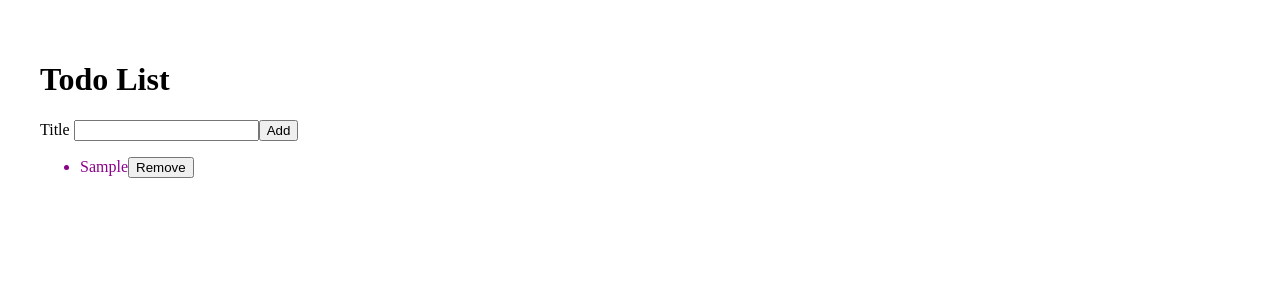
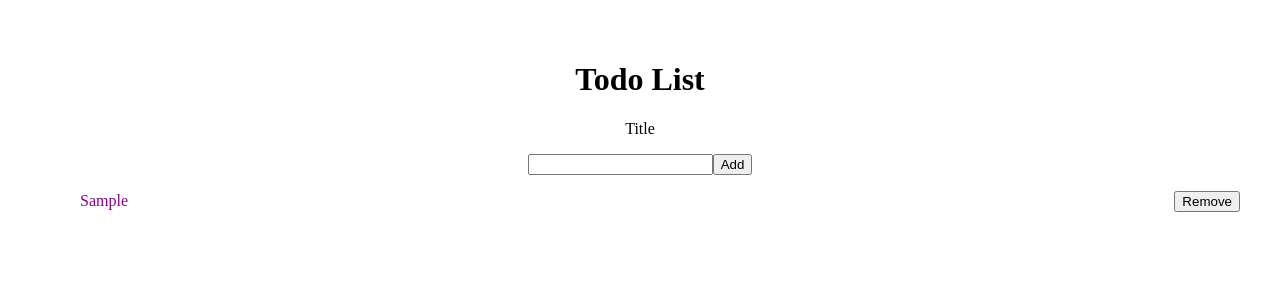
Before and after one commit to liuba83/react-todo, a React (Vite) app: page / in a window 1280 px wide. Both pictures are taken after typing "Sample" into the empty fields and a click on the button "Add". Shown: the top 300 px of the page. Built offline with nearby package versions, Linux system fonts and the light colour scheme; no server answers; the HTML template or start-up script is replaced by a standard one.

Commit message:
adjusting buttons

```diff
--- a/src/AddTodoForm.jsx
+++ b/src/AddTodoForm.jsx
@@ -24,15 +24,16 @@ function AddTodoForm({ onAddTodo }) {
   }
 
   return (
+    <>
+      <p className="">Title</p>
       <form onSubmit={handleAddTodo}>
         <InputWithLabel
           todoTitle={todoTitle}
           handleTitleChange={handleTitleChange}
-      >
-        Title
-      </InputWithLabel>
+        />
         <button type="submit">Add</button>
       </form>
+    </>
   );
 }
 
--- a/src/App.css
+++ b/src/App.css
@@ -2,5 +2,5 @@
   max-width: 1280px;
   margin: 0 auto;
   padding: 2rem;
-  text-align: left;
+  text-align: center;
 }
--- a/src/TodoListItem.module.css
+++ b/src/TodoListItem.module.css
@@ -1,3 +1,6 @@
 .listItem {
+    display: flex;
+    justify-content: space-between;
+    align-items: center;
     color:darkmagenta;
 }
--- a/src/index.module.css
+++ b/src/index.module.css
@@ -13,15 +13,6 @@
   -moz-osx-font-smoothing: grayscale;
 }
 
-a {
-  font-weight: 500;
-  color: #646cff;
-  text-decoration: inherit;
-}
-a:hover {
-  color: #535bf2;
-}
-
 body {
   margin: 0;
   display: flex;
@@ -34,9 +25,31 @@ body {
   font-size: 1.2em;
 }
 
+a {
+  font-weight: 500;
+  color: #646cff;
+  text-decoration: inherit;
+}
+
+a:hover {
+  color: #535bf2;
+}
+
 h1 {
   font-size: 3.5em;
   line-height: 1.1;
+}
+
+p {
+  text-align: left;
+}
+
+form {
+  display: flex;
+  /* flex-direction: column;
+  justify-content: center; */
+  align-items: center;
+  height: 33px;
 }
 
 button {
@@ -52,19 +65,26 @@ button {
   transition: border-color 0.25s;
   width: 100px;
 }
+
 button:hover {
   background-color: aquamarine;
 }
+
 button:focus,
 button:focus-visible {
   outline: 4px auto -webkit-focus-ring-color;
 }
 
 input {
+  height: 100%;
   border-radius: 5px;
   border: 1px solid #646cff;
-  padding: 0.3em 1em;
-  margin: 0.2em;
+  /* padding: 0.3em 1em;
+  margin: 0.2em; */
+}
+
+ul {
+  padding: 0;
 }
 
 @media (prefers-color-scheme: light) {
```
Lines whose indentation alone changed are shown as unchanged.
